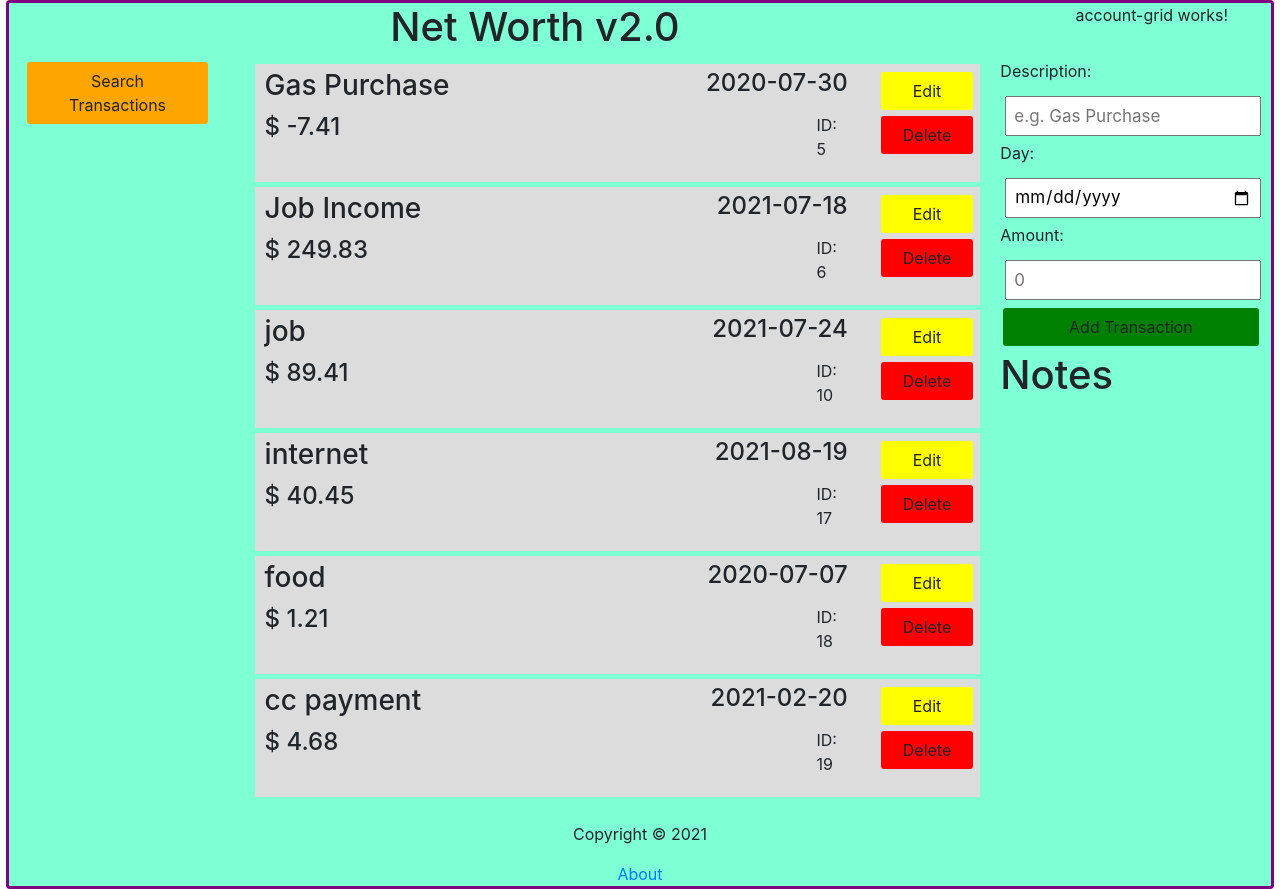
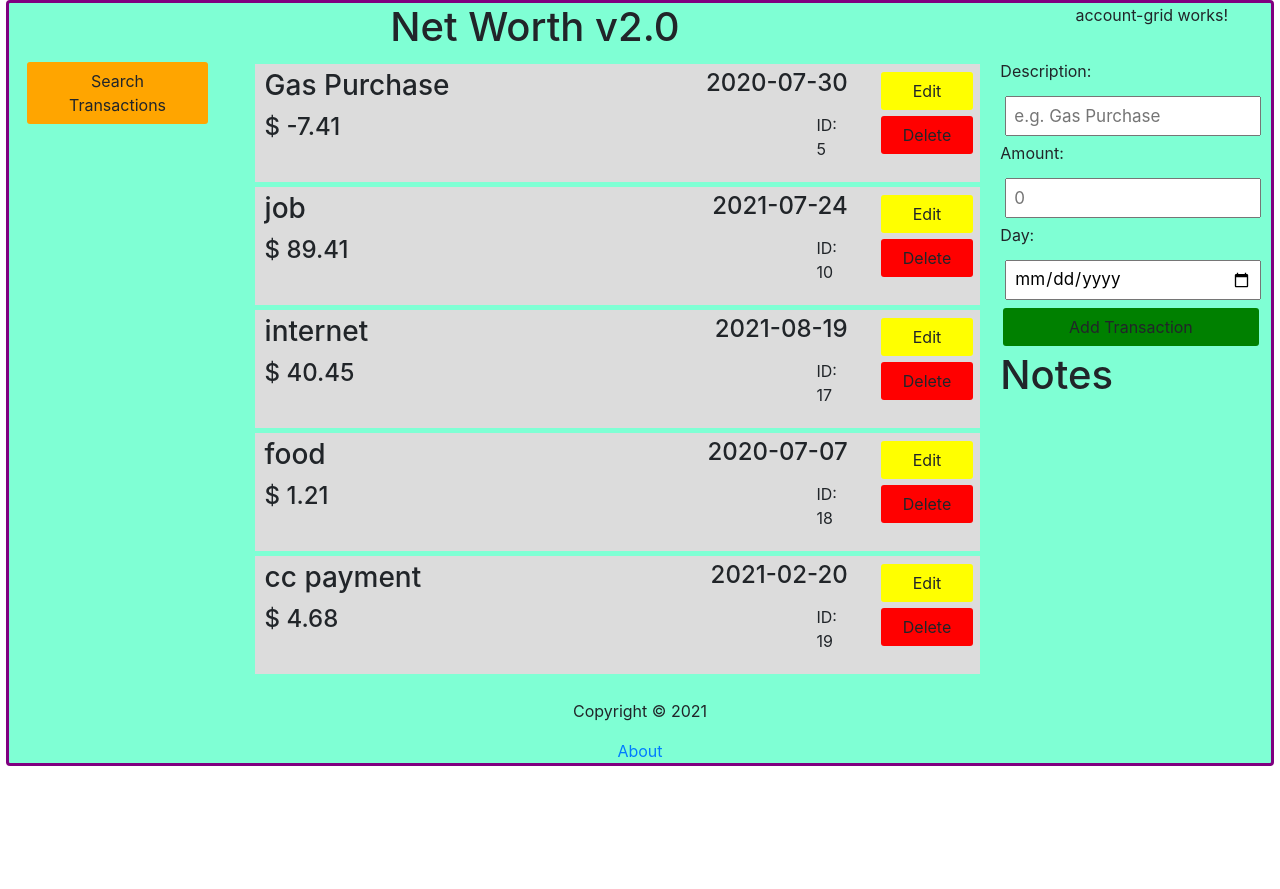
Before and after one commit to pjoyjr/net-worth-v2, an Angular app: page / in a window 1280 px wide. After the commit the page ends 800 px from the top, so only its background shows below. Built offline with nearby package versions, Linux system fonts and the light colour scheme; data requests are answered from the project's data file.

Commit message:
working edit toggle

```diff
--- a/db.json
+++ b/db.json
@@ -5,12 +5,6 @@
       "day": "2020-07-30",
       "amount": -7.41,
       "id": 5
-    },
-    {
-      "description": "Job Income",
-      "day": "2021-07-18",
-      "amount": 249.83,
-      "id": 6
     },
     {
       "description": "job",
--- a/src/app/components/form/form.component.html
+++ b/src/app/components/form/form.component.html
@@ -4,17 +4,17 @@
     <form class="edit-form">
         <div class="form-control-text">
             <label for="description">Description: </label>
-            <input type="text" name="description" id="description" [(ngModel)]="description" placeholder="e.g. Gas Purchase">
+            <input type="text" name="description" id="description" [(ngModel)]="description" placeholder="{{currEdit.description}}">
+        </div>
+        <div class="form-control-text">
+            <label for="amount">Amount: </label>
+            <input type="number" name="amount" id="amount" [(ngModel)]="amount" placeholder="{{currEdit.amount}}">
         </div>
         <div class="form-control-text">
             <label for="day">Day: </label>
-            <input type="date" name="day" id="day" [(ngModel)]="day" placeholder="Add Day">
+            <input type="date" name="day" id="day" [(ngModel)]="day" placeholder="{{currEdit.day}}">
         </div>
-        <div class="form-control-text">
-            <label for="amount">Amount: </label>
-            <input type="number" name="amount" id="amount" [(ngModel)]="amount" placeholder="0">
-        </div>
-        <app-button bgColor="yellow" text="Edit Transaction"></app-button>
+        <app-button bgColor="yellow" text="Save Transaction"></app-button>
         <app-button bgColor="red" text="Cancel Edit" (click)="cancelEdit()"></app-button>
     </form>
 </ng-template>
@@ -25,12 +25,12 @@
             <input type="text" name="description" id="description" [(ngModel)]="description" placeholder="e.g. Gas Purchase">
         </div>
         <div class="form-control-text">
+            <label for="amount">Amount: </label>
+            <input type="number" name="amount" id="amount" [(ngModel)]="amount" placeholder="0">
+        </div>
+        <div class="form-control-text">
             <label for="day">Day: </label>
             <input type="date" name="day" id="day" [(ngModel)]="day" placeholder="Add Day">
-        </div>
-        <div class="form-control-text">
-            <label for="amount">Amount: </label>
-            <input type="number" name="amount" id="amount" [(ngModel)]="amount" placeholder="0">
         </div>
         <app-button bgColor="green" text="Add Transaction" (click)="onSubmit()"></app-button>
     </form>
--- a/src/app/components/form/form.component.ts
+++ b/src/app/components/form/form.component.ts
@@ -9,13 +9,15 @@ import { Subscription } from 'rxjs';
   styleUrls: ['./form.component.css']
 })
 export class FormComponent implements OnInit {
-  @Input() description: any | string;
-  @Input() day: any | string;
-  @Input() amount: any | number;
+  @Input() currEdit: any | Transaction;
+  description: any | string;
+  day: any | string;
+  amount: any | number;
 
   showEditTransaction: boolean = false;
   subscription: any | Subscription;
   @Output() onAddTransaction: EventEmitter<Transaction> = new EventEmitter();
+  @Output() onCancelEdit: EventEmitter<Transaction> = new EventEmitter();
 
   constructor(private uiService:UiService) {
     this.subscription = this.uiService.onToggle().subscribe((value) => (this.showEditTransaction = value));
@@ -50,6 +52,6 @@ export class FormComponent implements OnInit {
     this.description = '';
     this.day = '';
     this.amount = 0;
-    this.uiService.toggleEditTransaction();
+    this.onCancelEdit.emit();
   }
 }
--- a/src/app/components/transactions/transactions.component.html
+++ b/src/app/components/transactions/transactions.component.html
@@ -6,7 +6,7 @@
         </div>
         <div class="col-3">
             <div class="row">
-                <app-form (onAddTransaction)="addTransaction($event)">
+                <app-form [currEdit]="currEdit" (onCancelEdit)="toggleCancelTransaction()" (onAddTransaction)="addTransaction($event)">
                 </app-form>
             </div>
             <div class="row">
--- a/src/app/components/transactions/transactions.component.ts
+++ b/src/app/components/transactions/transactions.component.ts
@@ -10,6 +10,7 @@ import { UiService } from '../../services/ui.service';
 })
 export class TransactionsComponent implements OnInit {
   transactions: Transaction[] = [];
+  currEdit: any | Transaction;
 
   constructor(private transactionService: TransactionService, private uiService: UiService) { }
 
@@ -23,9 +24,13 @@ export class TransactionsComponent implements OnInit {
   }
 
   toggleEditTransaction(transaction: Transaction){
-    this.uiService.toggleEditTransaction();
+    this.uiService.setEditToggle(true);
+    this.currEdit = transaction;
+  }
 
-    this.transactionService.setEditID(transaction.id);
+  toggleCancelTransaction(){
+    this.uiService.setEditToggle(false);
+    this.currEdit = undefined;
   }
 
   deleteTransaction(transaction: Transaction){
--- a/src/app/services/transaction.service.ts
+++ b/src/app/services/transaction.service.ts
@@ -16,8 +16,6 @@ const httpOptions = {
 export class TransactionService {
   private apiURL = 'http://localhost:5000/transactions';
 
-  private currEditID: any | number;
-
   constructor(private http:HttpClient) { }
 
   getTransactions(): Observable<Transaction[]> {
@@ -33,7 +31,4 @@ export class TransactionService {
     return this.http.post<Transaction>(this.apiURL, transaction, httpOptions);
   }
 
-  setEditID(id: any): void {
-    this.currEditID = id;
-  }
 }
--- a/src/app/services/ui.service.ts
+++ b/src/app/services/ui.service.ts
@@ -10,8 +10,8 @@ export class UiService {
 
   constructor() { }
 
-  toggleEditTransaction(): void {
-    this.showEditTransaction = !this.showEditTransaction;
+  setEditToggle(editToggle: boolean): void {
+    this.showEditTransaction = editToggle;
     this.subject.next(this.showEditTransaction);
   }
 
```
